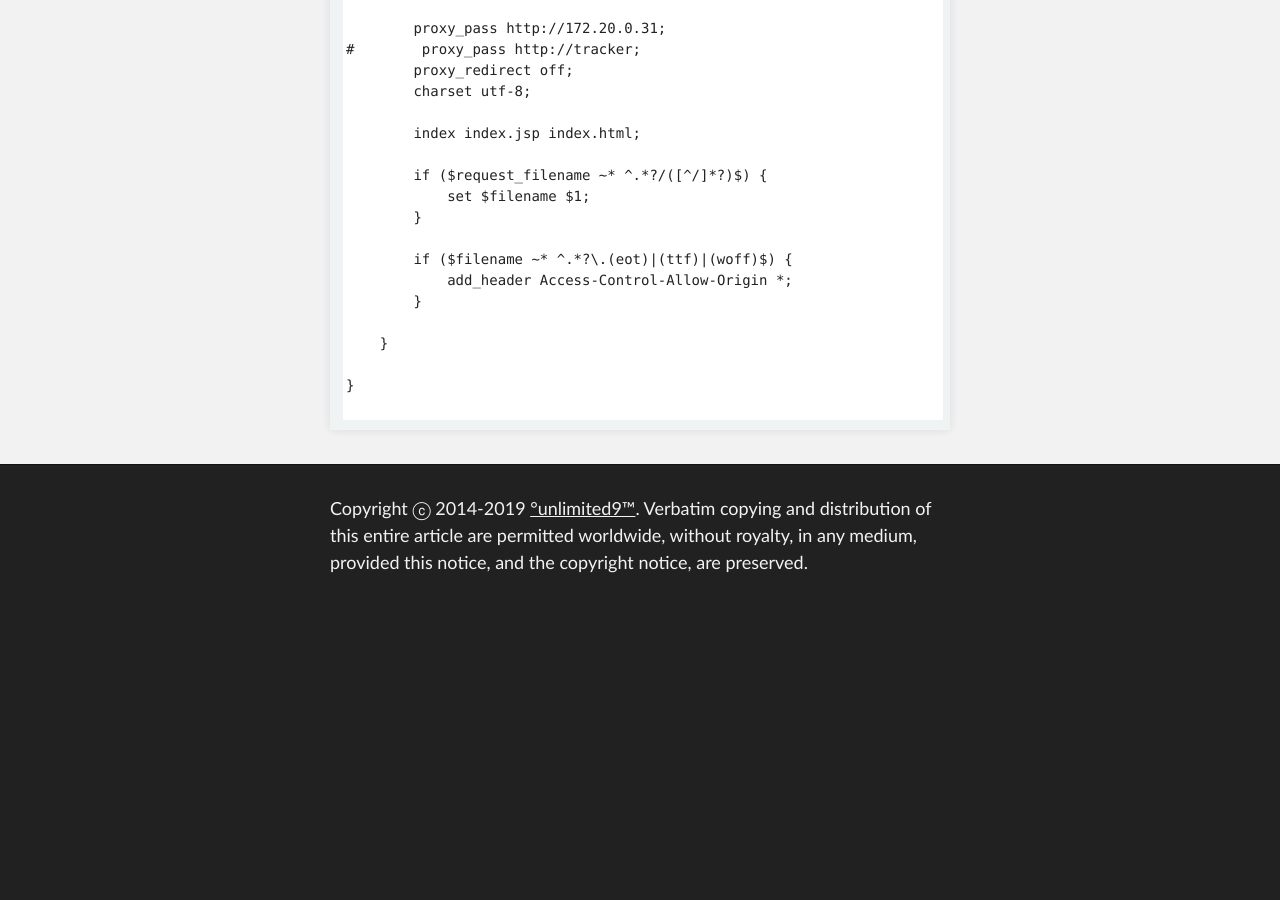
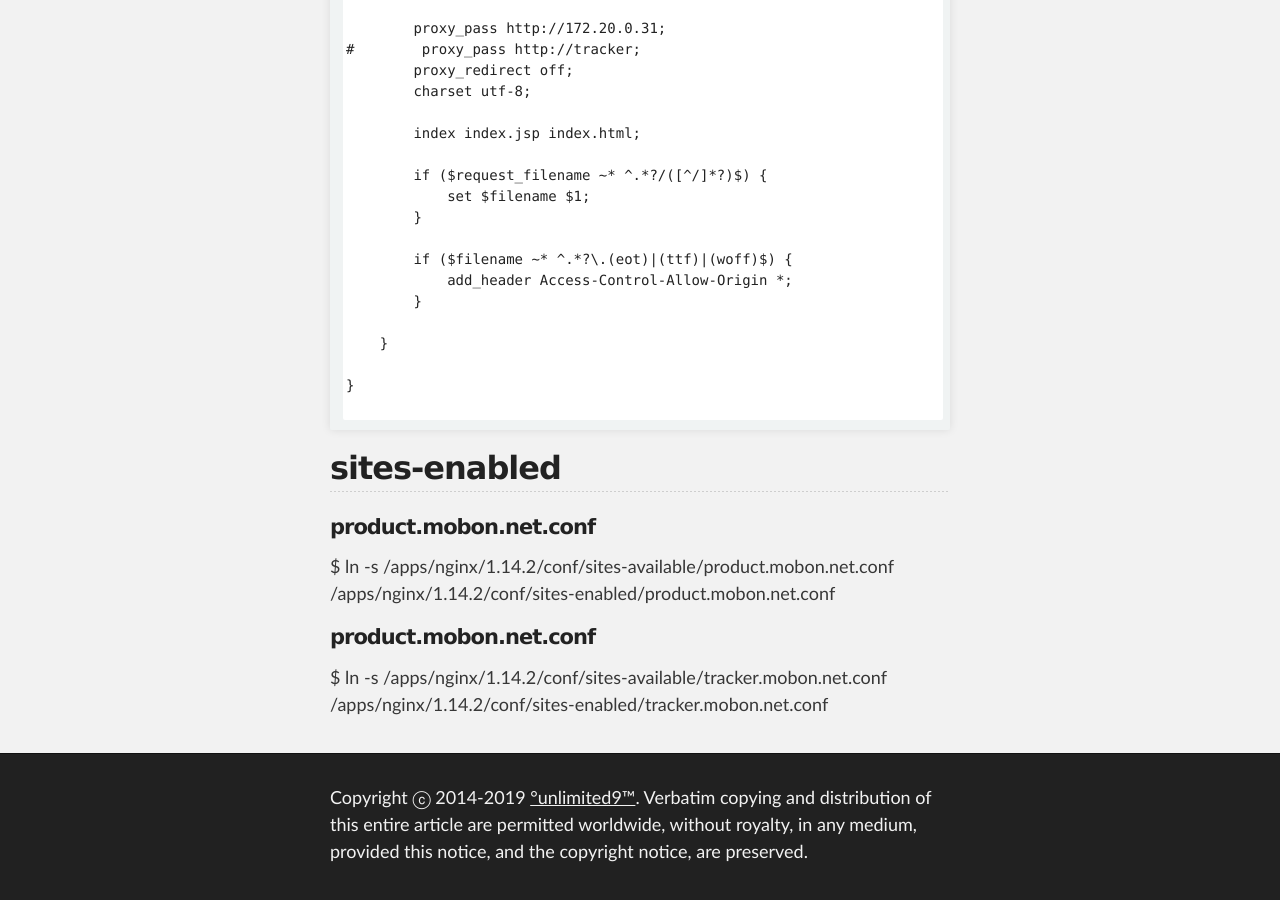
Before and after one commit to unlimited9/unlimited9.github.com, a Jekyll site: the page built from reference.notes/TA/nginx/configuration.sample.md, in a window 1280 px wide and 900 px high, scrolled down 7884 px. Built offline with Jekyll 4.4.1, drawn with Linux system fonts in a browser that asks for light colours; our own code applies the rules of GitHub Pages for plain Markdown files; before the commit the page ends 8495 px from its top, so only the background shows below that.

Commit message:
Update configuration.sample.md

````diff
--- a/reference.notes/TA/nginx/configuration.sample.md
+++ b/reference.notes/TA/nginx/configuration.sample.md
@@ -355,3 +355,11 @@ server {
 }
 
 ```
+
+## sites-enabled
+
+#### product.mobon.net.conf
+$ ln -s /apps/nginx/1.14.2/conf/sites-available/product.mobon.net.conf /apps/nginx/1.14.2/conf/sites-enabled/product.mobon.net.conf
+
+#### product.mobon.net.conf
+$ ln -s /apps/nginx/1.14.2/conf/sites-available/tracker.mobon.net.conf /apps/nginx/1.14.2/conf/sites-enabled/tracker.mobon.net.conf
````
